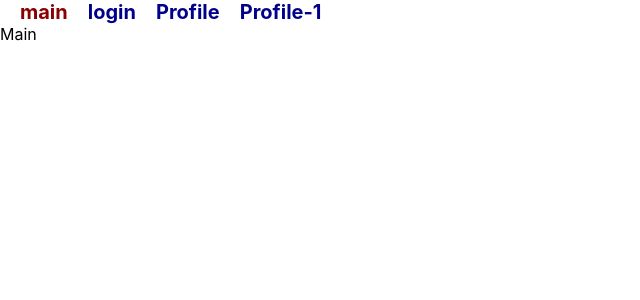
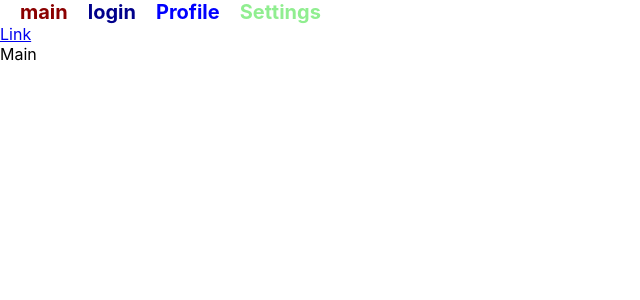
Before and after one commit to AV-html/Router-dom-v6-practice, a React (Create React App) app: page / in a window 1280 px wide. Shown: the top 300 px of the page, without its empty margins (0-640 px from the left). Built offline with nearby package versions, Linux system fonts and the light colour scheme.

Commit message:
add(Rtg5): activeClassName, NavLink, Link, a

```diff
--- a/src/App.tsx
+++ b/src/App.tsx
@@ -1,6 +1,5 @@
 import React from 'react';
-import {Rtg3} from './Routings/Rtg3';
-import {Rtg4} from './Routings/Rtg4';
+import {Rtg5} from './Routings/Rtg5';
 
 
 function App() {
@@ -10,7 +9,8 @@ function App() {
             {/*<Rtg1/>*/}
             {/*<Rtg2/>*/}
             {/*<Rtg3/>*/}
-            <Rtg4/>
+            {/*<Rtg4/>*/}
+            <Rtg5/>
         </div>
     );
 }
--- /dev/null
+++ b/src/Routings/Rtg5.tsx
@@ -0,0 +1,55 @@
+import React from 'react';
+import {BrowserRouter, NavLink, Route, Routes} from 'react-router-dom';
+import styles from './Rtg.module.css';
+
+
+export function Rtg5() {
+    const activeClassName = ({isActive}: { isActive: boolean }) => (isActive ? `${styles.active} ${styles.notActive}` : styles.notActive);
+    // class & style аналогично
+
+    // Link - не использует activeClassName
+
+    return (
+        <BrowserRouter>
+            <div className="App">
+                <NavLink to={'/'} className={activeClassName}>
+                    main
+                </NavLink>
+                <NavLink to={'/login'} className={activeClassName}>
+                    login
+                </NavLink>
+                <NavLink style={(obj) => {
+                    return {color: obj.isActive ? 'lightgreen' : 'blue'}
+                }} to={'/profile'} className={activeClassName}>
+                    Profile
+                </NavLink>
+                <NavLink style={{color: 'lightgreen'}} to={'/profile/settings'} className={activeClassName}>
+                    Settings
+                </NavLink>
+
+                <div>
+                    <a
+                        href={'https://yandex.ru'}
+                        target={'_blank'}
+                        rel={'noreferrer nofollow noopener'}
+                    >
+                        Link
+                    </a>
+                </div>
+
+
+                <Routes>
+                    <Route path={'/*'} element={<div>error 404</div>}/>
+
+                    <Route path={'/'} element={<div>Main</div>}/>
+
+                    <Route path={'/login'} element={<div>Login</div>}/>
+
+                    <Route path={'/profile'} element={<div>Profile</div>}/>
+
+                    <Route path={'/profile/settings'} element={<div>Settings</div>}/>
+                </Routes>
+            </div>
+        </BrowserRouter>
+    );
+}
```
